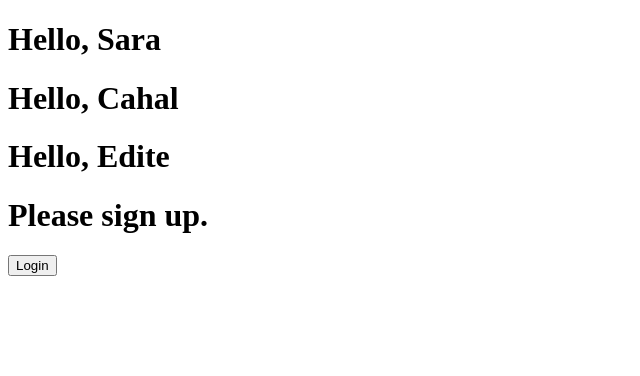
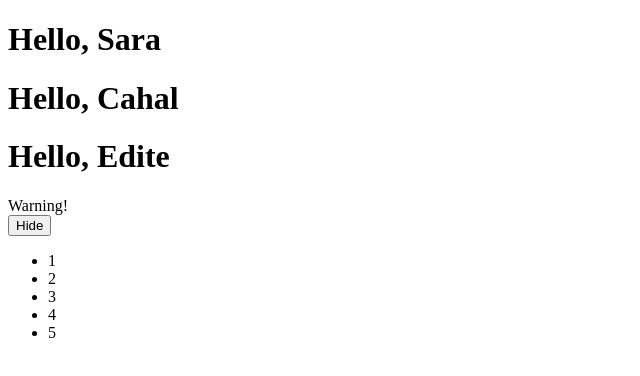
Before and after one commit to GyuhyeokYi/my-react-app, a React (Create React App) app: page / in a window 1280 px wide. Shown: the top 376 px of the page, without its empty margins (0-640 px from the left). Built offline with nearby package versions, Linux system fonts and the light colour scheme.

Commit message:
리스트와 Key 기능 적용

```diff
--- a/public/index.html
+++ b/public/index.html
@@ -30,6 +30,7 @@
     <noscript>You need to enable JavaScript to run this app.</noscript>
     <div id="page"></div>
     <div id="root"></div>
+    <div id="list"></div>
     <!--
       This HTML file is a template.
       If you open it directly in the browser, you will see an empty page.
--- /dev/null
+++ b/src/components/Page.jsx
@@ -0,0 +1,40 @@
+import React from 'react';
+
+function WarningBanner(props) {
+    if (!props.warn) {
+        return null;
+    }
+
+    return (
+        <div className="warning">
+            Warning!
+        </div>
+    )
+}
+
+class Page extends React.Component {
+    constructor(props) {
+        super(props);
+        this.state = {showWaring: true};
+        this.handleToggleClick = this.handleToggleClick.bind(this);
+    }
+
+    handleToggleClick() {
+        this.setState(state => ({
+            showWaring: !state.showWaring,
+        }));
+    }
+
+    render() {
+        return (
+            <div>
+                <WarningBanner warn={this.state.showWaring}/>
+                <button onClick={this.handleToggleClick}>
+                    {this.state.showWaring ? 'Hide' : 'Show'}
+                </button>
+            </div>
+        )
+    }
+}
+
+export default Page;
--- a/src/index.js
+++ b/src/index.js
@@ -24,6 +24,7 @@ import Clock from './components/Clock';
 import Toggle from './components/Toggle';
 import Greeting from './components/Greeting';
 import LoginControl from './components/LoginControl';
+import Page from './components/Page';
 
 // const hello = Hello();
 
@@ -86,3 +87,41 @@ ReactDOM.render(
   <LoginControl />,
   document.getElementById('root')
 );
+
+ReactDOM.render(
+  <Page />,
+  document.getElementById('root')
+);
+
+// const numbers = Array.from(new Array(5), (x, i) => i + 1);//[...new Array(5).keys()]; //[1, 2, 3, 4, 5];
+// const listItems = numbers.map((number) =>
+//   <li>{number}</li>
+// );
+
+// ReactDOM.render(
+//   <ul>{listItems}</ul>,
+//   document.getElementById('list')
+// );
+function ListItem(props) {
+  const value = props.value;
+  return (
+    <li>{value}</li>
+  )
+}
+function NumberList(props) {
+  const numbers = props.numbers;
+  const listItems = numbers.map((number) =>
+    <ListItem key={number.toString()} value={number}/>
+  );
+
+  return (
+    <ul>{listItems}</ul>
+  )
+}
+
+const numbers2 = Array.from(new Array(5), (x, i) => i + 1);
+
+ReactDOM.render(
+  <NumberList numbers={numbers2} />,
+  document.getElementById('list')
+);
```
